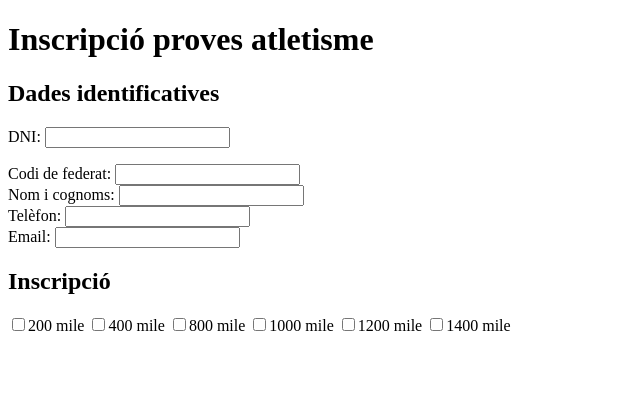
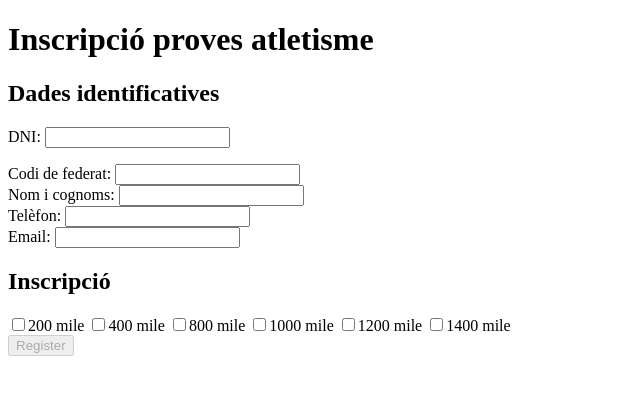
Before and after one commit to ElAdilaN/InscriptionProject, an Angular app: page / in a window 1280 px wide. Shown: the top 394 px of the page, without its empty margins (0-640 px from the left). Built offline with nearby package versions, Linux system fonts and the light colour scheme.

Commit message:
add the button

```diff
--- a/src/app/Components/User/inscription/inscription.component.html
+++ b/src/app/Components/User/inscription/inscription.component.html
@@ -36,3 +36,5 @@
     />{{ option.name }}
   </label>
 </section>
+
+<button [disabled]="this.isDisabled()">Register</button>
--- a/src/app/Components/User/inscription/inscription.component.ts
+++ b/src/app/Components/User/inscription/inscription.component.ts
@@ -86,4 +86,20 @@ export class InscriptionComponent {
       }
     }
   }
+  isDisabled(): boolean {
+    return (
+      this.dni === '' ||
+      this.codiFederat === '' ||
+      this.email === '' ||
+      this.nomCognom === '' ||
+      this.telefon === '' ||
+      this.dni === undefined ||
+      this.codiFederat === undefined ||
+      this.email === undefined ||
+      this.nomCognom === undefined ||
+      this.telefon === undefined ||
+      this.dni.length !== 8 ||
+      this.selectedOptions.length === 0
+    );
+  }
 }
```
